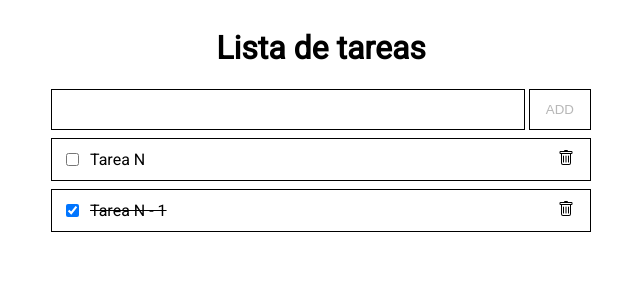
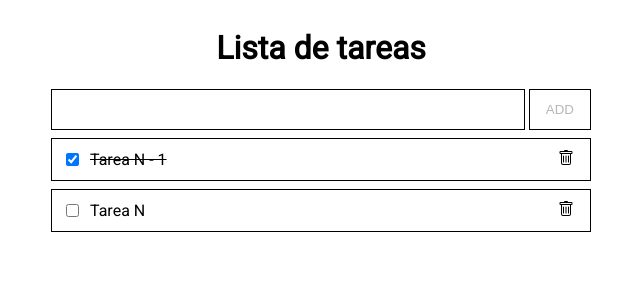
Before and after one commit to franf16/ng-listaTareas, an Angular app: page / in a window 1280 px wide. Shown: the top 300 px of the page, without its empty margins (319-959 px from the left). Built offline with nearby package versions, Linux system fonts and the light colour scheme.

Commit message:
tareas en orden cronologico inverso

```diff
--- a/src/app/app.component.html
+++ b/src/app/app.component.html
@@ -7,10 +7,10 @@
   </form>
 
   <div>
-    <div *ngFor="let t of tareas; index as i" class="flex tarea">
-      <input type="checkbox" [checked]="t.completada" (click)="toggleCompletada(i)">
+    <div *ngFor="let t of tareas.reverse(); index as i" class="flex tarea">
+      <input type="checkbox" [checked]="t.completada" (click)="toggleCompletada(indiceInverso(i))">
       <label [ngClass]="{ 'tachado': t.completada }">{{ t.titulo }}</label>
-      <button (click)="borrarTarea(i)">
+      <button (click)="borrarTarea(indiceInverso(i))">
         <app-trash-icon></app-trash-icon>
       </button>
     </div>
--- a/src/app/app.component.ts
+++ b/src/app/app.component.ts
@@ -35,4 +35,8 @@ export class AppComponent {
   public toggleCompletada(i: number) {
     this.tareas[i].completada = !this.tareas[i].completada
   }
+
+  public indiceInverso(i: number) {
+    return this.tareas.length - 1 - i;
+  }
 }
```
